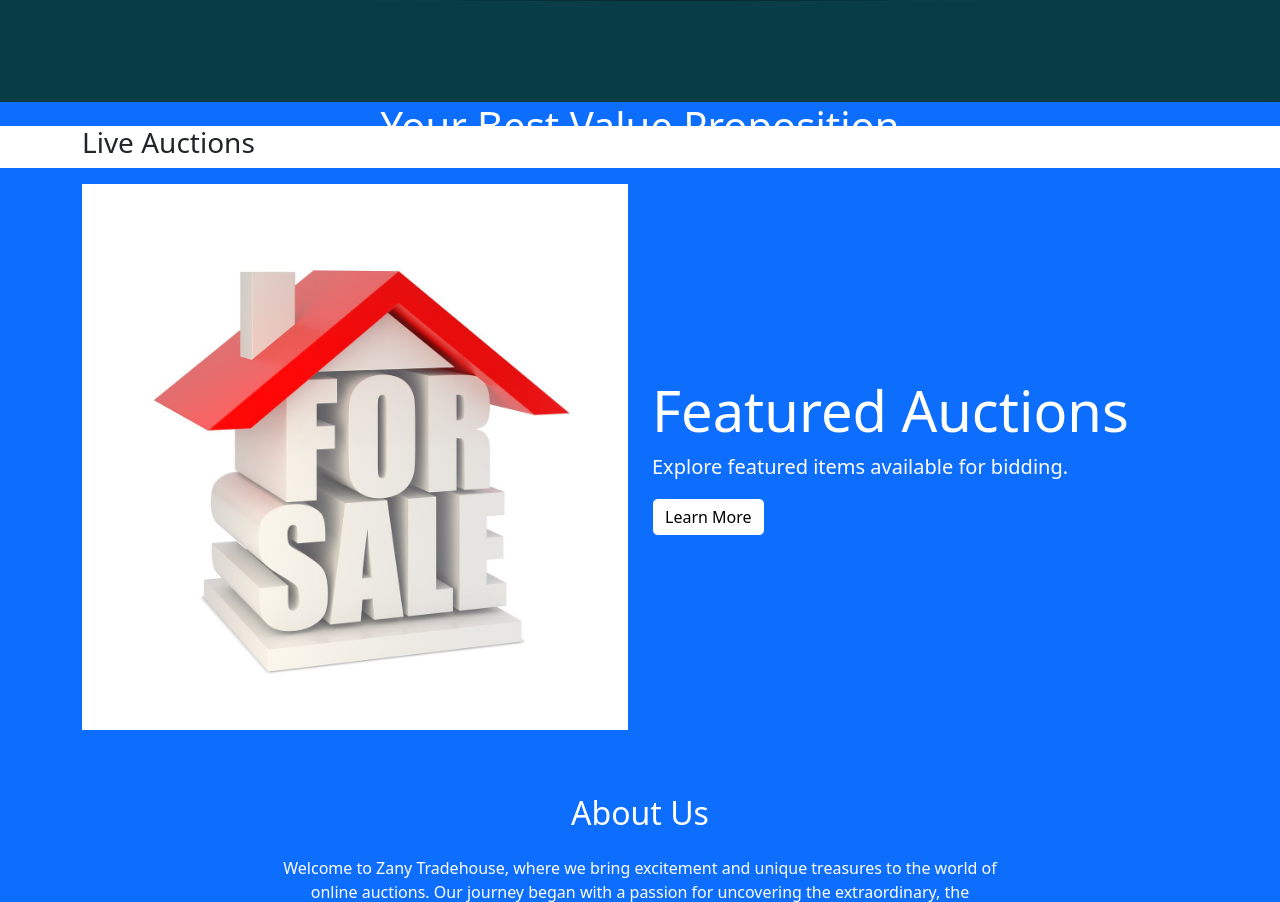
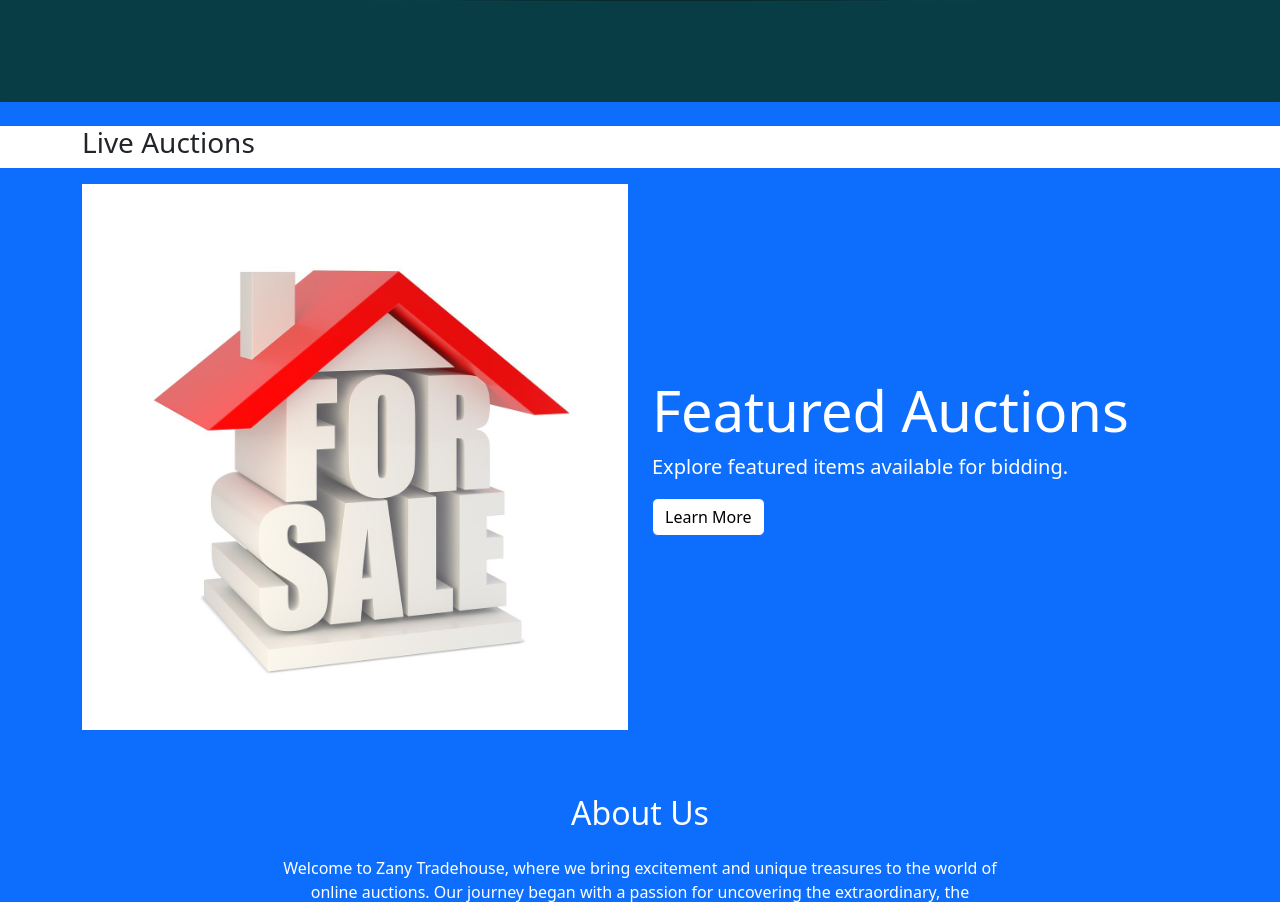
Before and after one commit to Teitrheim/THE-ZANY-TRADEHOUSE, a website with bundled scripts: page index.html in a window 1280 px wide. Shown: the part 871-1773 px from the top of the page. Built offline with nearby package versions, Linux system fonts and the light colour scheme; no server answers; files whose address does not match are found by name.

Commit message:
Remove value proposition from header

```diff
--- a/index.html
+++ b/index.html
@@ -103,11 +103,6 @@
 
     <header class="bg mb-4 text-center position-relative">
       <img src="assets/auction1.png" alt="Auction image" class="img-fluid" />
-      <h1
-        class="position-absolute custom-text-position start-50 translate-middle-x text-white"
-      >
-        Your Best Value Proposition
-      </h1>
     </header>
 
     <!-- Section for Auction Items -->
```
